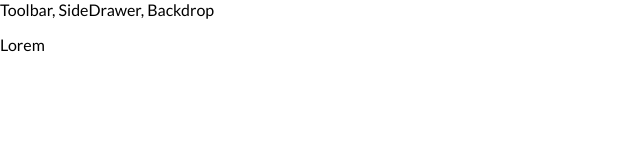
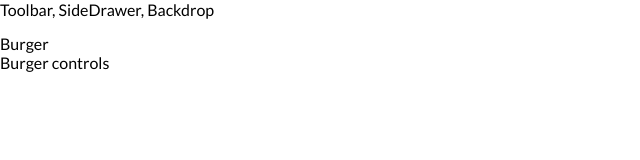
Before and after one commit to DanielKornas2/hamburger-app, a React (Create React App) app: page / in a window 1280 px wide. Shown: the top 160 px of the page, without its empty margins (0-640 px from the left). Built offline with nearby package versions, Linux system fonts and the light colour scheme.

Commit message:
New components to show basic app logic, new css module

```diff
--- a/src/App.js
+++ b/src/App.js
@@ -1,13 +1,14 @@
 import React, { Component } from 'react';
 
-import Layout from './components/Layout/Layout'
+import Layout from './components/Layout/Layout';
+import BurgerBuilder from './containers/BurgerBuilder/BurgerBuilder'
 
 class App extends Component {
   render() {
     return (
       <div>
         <Layout>
-          <p>Lorem</p>
+          <BurgerBuilder />
         </Layout>
       </div>
     );
--- a/src/components/Layout/Layout.js
+++ b/src/components/Layout/Layout.js
@@ -1,9 +1,11 @@
 import React from 'react';
+
+import classes from './Layout.module.css'
 
 const layout = (props) => (
   <React.Fragment>
     <div>Toolbar, SideDrawer, Backdrop</div>
-    <main>
+    <main className={classes.Content}>
       {props.children}
     </main>
   </React.Fragment>
--- /dev/null
+++ b/src/components/Layout/Layout.module.css
@@ -0,0 +1,3 @@
+.Content {
+    margin-top: 15px;
+}
--- /dev/null
+++ b/src/containers/BurgerBuilder/BurgerBuilder.js
@@ -0,0 +1,14 @@
+import React, { Component } from 'react';
+
+class BurgerBuilder extends Component {
+  render() {
+    return (
+      <React.Fragment>
+        <div>Burger</div>
+        <div>Burger controls</div>
+      </React.Fragment>
+    )
+  }
+}
+
+export default BurgerBuilder;
```
